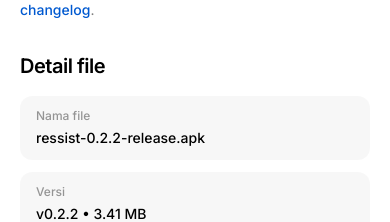
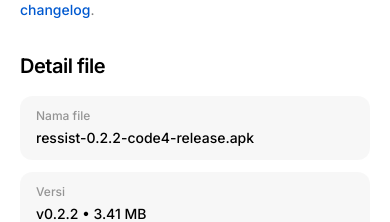
Before and after one commit to Jeremi16/RESSIST, a React (Vite) app in the folder frontend/: page /app in a window 390 px wide. Shown: the part 885-1107 px from the top of the page. Built offline with nearby package versions, Linux system fonts and the light colour scheme.

Commit message:
fix(frontend): arahkan download + changelog ke RESSIST-MOBILE

```diff
--- a/frontend/app/app/page.tsx
+++ b/frontend/app/app/page.tsx
@@ -22,8 +22,8 @@ import {
 import { docsSidebar } from "@/components/docs-sidebar";
 
 const APK_VERSION = "v0.2.2";
-const APK_NAME = "ressist-0.2.2-release.apk";
-const APK_PATH = `https://github.com/Jeremi16/RESSIST/releases/download/${APK_VERSION}/${APK_NAME}`;
+const APK_NAME = "ressist-0.2.2-code4-release.apk";
+const APK_PATH = `https://github.com/Jeremi16/RESSIST-MOBILE/releases/download/${APK_VERSION}/${APK_NAME}`;
 const APK_SIZE = "3.41 MB";
 const APK_RELEASED = "19 September 2026";
 const APK_MIN_ANDROID = "Android 8.0 atau lebih tinggi";
--- a/frontend/app/change-log/page.tsx
+++ b/frontend/app/change-log/page.tsx
@@ -15,8 +15,8 @@ import {
 import { docsSidebar } from "@/components/docs-sidebar";
 
 const APK_VERSION = "v0.2.2";
-const APK_NAME = "ressist-0.2.2-release.apk";
-const APK_PATH = `https://github.com/Jeremi16/RESSIST/releases/download/${APK_VERSION}/${APK_NAME}`;
+const APK_NAME = "ressist-0.2.2-code4-release.apk";
+const APK_PATH = `https://github.com/Jeremi16/RESSIST-MOBILE/releases/download/${APK_VERSION}/${APK_NAME}`;
 const APK_SIZE = "3.41 MB";
 const APK_RELEASED = "19 September 2026";
 const APK_MIN_ANDROID = "Android 8.0 atau lebih tinggi";
```
